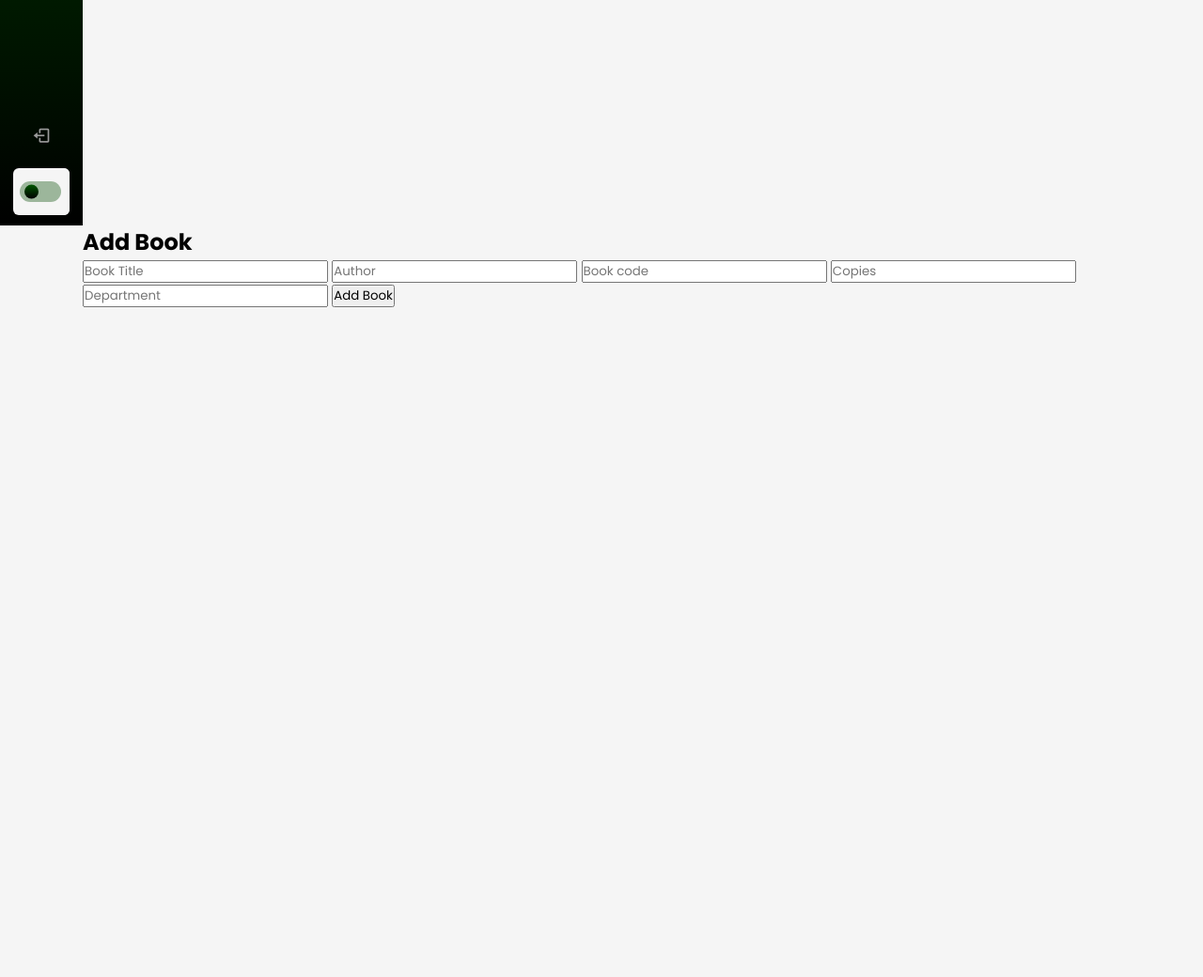
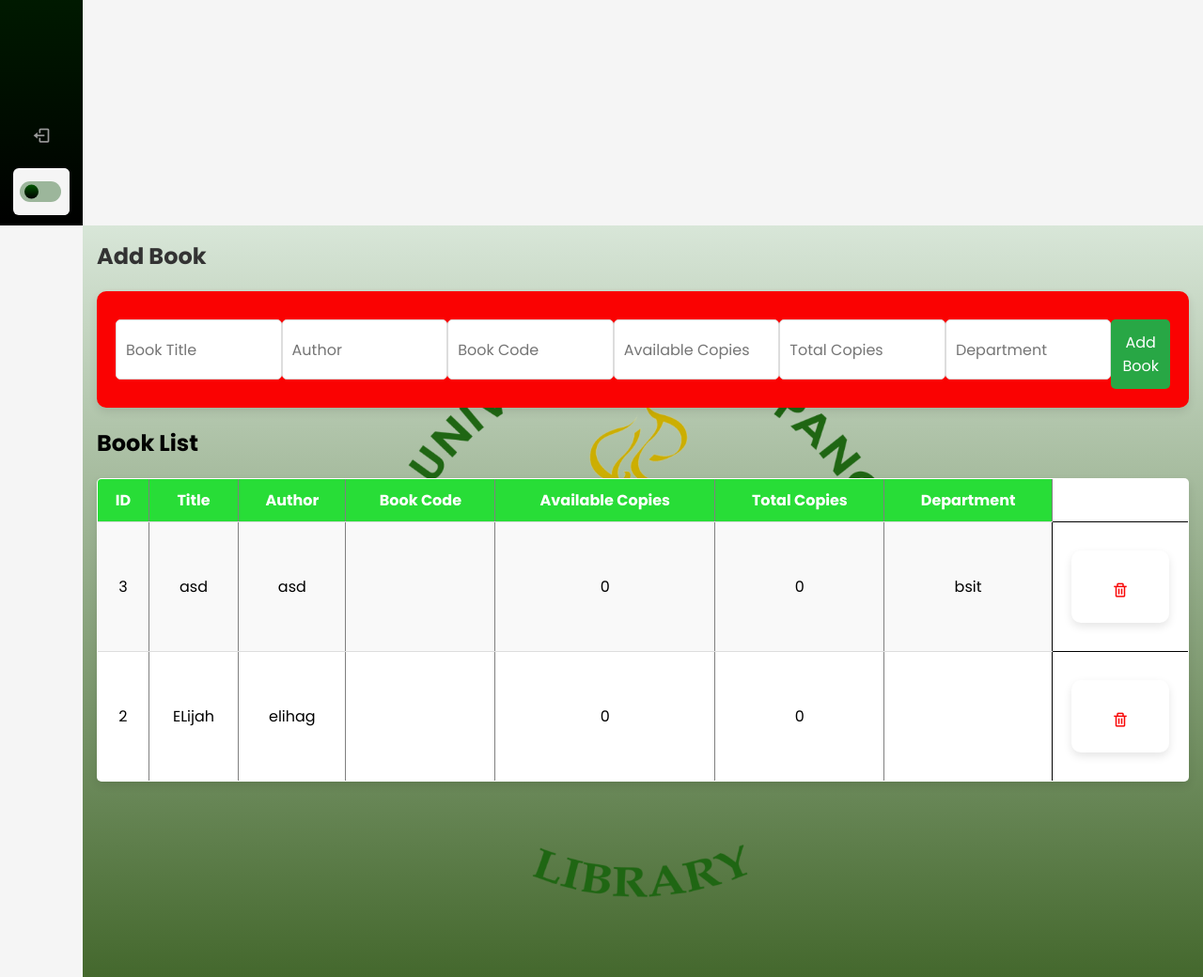
Before and after one commit to tolimatt/libtracker, a PHP site: page /dashboard.php in a window 1280 px wide. Shown: the part 560-1600 px from the top of the page at 94% size. Run offline with PHP 8.4, Linux system fonts and the light colour scheme; a user stored in the database is signed in; data comes from the database, SQL or seed files in the repository.

Commit message:
added some change

```diff
--- /dev/null
+++ b/add_book.css
@@ -0,0 +1,108 @@
+/* General Styling */
+/* Title */
+h1 {
+    color: #333;
+}
+
+/* Form Styling */
+form {
+    background: #fa0202;
+    padding: 20px;
+    border-radius: 10px;
+    box-shadow: 0px 4px 10px rgba(0, 0, 0, 0.1);
+    width: 1000px auto;
+    margin: 20px auto;
+    display: flex;
+    flex-direction: row;
+    justify-content: center;
+}
+
+input {
+    margin: 10px 0;
+    padding: 10px;
+    font-size: 16px;
+    border: 1px solid #ddd;
+    border-radius: 5px;
+    width: 100%;
+}
+
+button {
+    background-color: #28a745;
+    color: white;
+    border: none;
+    padding: 12px;
+    font-size: 16px;
+    cursor: pointer;
+    border-radius: 5px;
+    margin-top: 10px;
+}
+
+button:hover {
+    background-color: #218838;
+}
+
+/* Table Styling */
+table {
+    width: 100%;
+    margin: 20px auto;
+    border-collapse: collapse;
+    background: white;
+    border-radius: 5px;
+    padding: 5px;
+    overflow: hidden;
+    box-shadow: 0px 4px 10px rgba(0, 0, 0, 0.1);
+}
+
+th, td {
+    padding: 10px;
+    text-align: center;
+    border-bottom: 1px solid #ddd;
+}
+
+th {
+    background-color: #28dd37;
+    color: white;
+}
+
+tr:nth-child(even) {
+    background-color: #f9f9f9;
+}
+
+tr:hover {
+    background-color: #f1f1f1;
+}
+
+p {
+    font-size: 18px;
+    color: #333;
+}
+.deletebtn{
+    background-color: #ffffff;
+    color: white;
+    padding: 10px 20px;
+    border: 1px solid #000000;
+    border-radius: 1px;
+    cursor: pointer;
+    margin-top: 10px;
+}
+.delete-btn {
+
+        background-color: transparent;
+        border: none;
+        color: rgb(248, 6, 6);
+        cursor: pointer;
+        font-size: 18px;
+        padding: 0; /* Remove padding */
+
+
+}
+
+.delete-btn:hover {
+    color: darkred;
+}
+
+.delete{
+    background: white;
+    color: white;
+
+}
--- a/addbook.php
+++ b/addbook.php
@@ -4,32 +4,74 @@
 <head>
     <meta charset="UTF-8">
     <meta name="viewport" content="width=device-width, initial-scale=1.0">
-    <link rel="stylesheet" href="addbook.css">
+    <link rel="stylesheet" href="add_book.css">
     <title>Add Book</title>
 </head>
 <body>
     <h1>Add Book</h1>
-    <form action="add_book.php" method="POST">
+    <form action="" method="POST">  <!-- Submits to the same file -->
         <input type="text" name="title" placeholder="Book Title" required>
         <input type="text" name="author" placeholder="Author" required>
-        <input type="text" name="book number" placeholder="Book code" required>
-        <input type="text" name="copies" placeholder="Copies" required>
+        <input type="text" name="isbn" placeholder="Book Code" required> <!-- Fixed name -->
+        <input type="number" name="copies_available" placeholder="Available Copies" required>
+        <input type="number" name="total_copies" placeholder="Total Copies" required>
         <input type="text" name="department" placeholder="Department" required>
+        <br>
         <button type="submit">Add Book</button>
     </form>
 
     <?php
     if ($_SERVER['REQUEST_METHOD'] == 'POST') {
+        // Get form values
         $title = $_POST['title'];
         $author = $_POST['author'];
-        $department=$_POST['department'];
-        $sql = "INSERT INTO books (title, author,department) VALUES ('$title', '$author','$department')";
+        $book_number = $_POST['isbn'];
+        $copies_available = $_POST['copies_available'];
+        $total_copies = $_POST['total_copies'];
+        $department = $_POST['department'];
+
+        // SQL query
+        $sql = "INSERT INTO books (title, author, isbn, copies_available, total_copies, department)
+                VALUES ('$title', '$author', '$book_number', '$copies_available', '$total_copies', '$department')";
+
+        // Execute query
         if ($conn->query($sql) === TRUE) {
-            echo "Book added successfully!";
+            echo "<p style='color: green;'>Book added successfully!</p>";
         } else {
-            echo "Error: " . $sql . "<br>" . $conn->error;
+            echo "<p style='color: red;'>Error: " . $sql . "<br>" . $conn->error . "</p>";
         }
     }
+
+    // Fetch and display books
+    $result = $conn->query("SELECT * FROM books ORDER BY book_id DESC");
+
+    if ($result->num_rows > 0) {
+        echo "<h2>Book List</h2>";
+        echo "<table border='1'>";
+        echo "<tr><th>ID</th><th>Title</th><th>Author</th><th>Book Code</th><th>Available Copies</th><th>Total Copies</th><th>Department</th></tr>";
+        while ($row = $result->fetch_assoc()) {
+            echo "<tr>
+                    <td>{$row['book_id']}</td>
+                    <td>{$row['title']}</td>
+                    <td>{$row['author']}</td>
+                    <td>{$row['isbn']}</td>
+                    <td>{$row['copies_available']}</td>
+                    <td>{$row['total_copies']}</td>
+                    <td>{$row['department']}</td>
+                    <td class='deletebtn'>
+                        <form class='delete' method='POST' action='deletebook.php' onsubmit='return confirmDelete()'>
+                            <input type='hidden' name='book_id' value='{$row['book_id']}'>
+                            <button type='submit' class='delete-btn'><i class='bx bx-trash'></i></button>
+                        </form>
+                    </td>
+                  </tr>";
+        }
+        echo "</table>";
+    } else {
+        echo "<p>No books added yet.</p>";
+    }
+
+    $conn->close();
     ?>
 </body>
 </html>
--- a/dashboard.php
+++ b/dashboard.php
@@ -15,7 +15,7 @@
 
 
 
-        <link rel="stylesheet" href="dashboard.css">
+        <link rel="stylesheet" href="dashboard1.css">
         <link href='https://unpkg.com/boxicons@2.1.4/css/boxicons.min.css' rel='stylesheet'>
 
 
@@ -98,14 +98,16 @@
             </div>
         </div>
     </nav>
-        <section class="home">
+        <section id="dashboard"  class="home">
         <div class="home-content">
             <div class="text">DASHBOARD</div>
+        </div>
         </section>
 
-        <section id="addbook" class="home">
+        <section id="addbook" class="home-addbook">
         <div class="home-content">
             <?php include 'addbook.php'; ?>
+        </div>
         </section>
 
 
--- a/dashboard.css
+++ b/dashboard1.css
@@ -291,3 +291,25 @@
     left: 88px;
     width: calc(100% - 88px);
 }
+
+.home-addbook{
+    position: relative;
+    left: 250px;
+    height: 100vh;
+    width: calc(100% - 250px);
+    background: url(logo_lib.png) no-repeat center center, linear-gradient(180deg, #d8e6d8, #44682d); /* Gradient for background */
+    background-size: 1000px auto;
+    transition: var(--tran-05);
+    padding: 15px;
+}
+.sidebar.close ~ .home-addbook{
+    left: 88px;
+    width: calc(100% - 88px);
+}
+.home-addbook .text{
+    color: var(--text-color);
+    font-size: 24px;
+    font-weight: 500;
+    transition: var(--tran-04);
+    padding: 8px 40px;
+}
```
Also changed, not shown: index.css (renamed from login.css, +15 -1 lines), index.php (+6 -3 lines), addbook.css (deleted).
